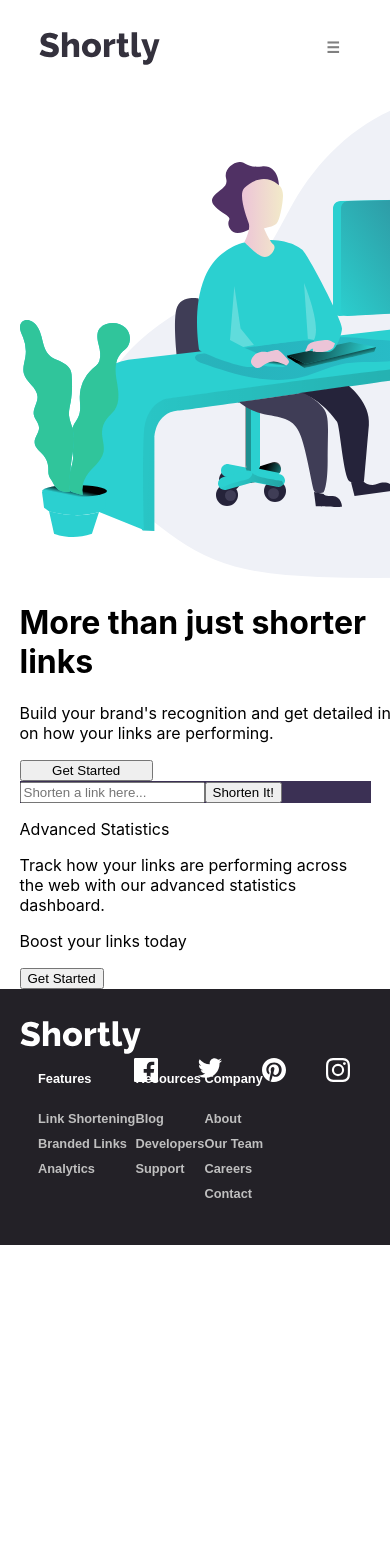
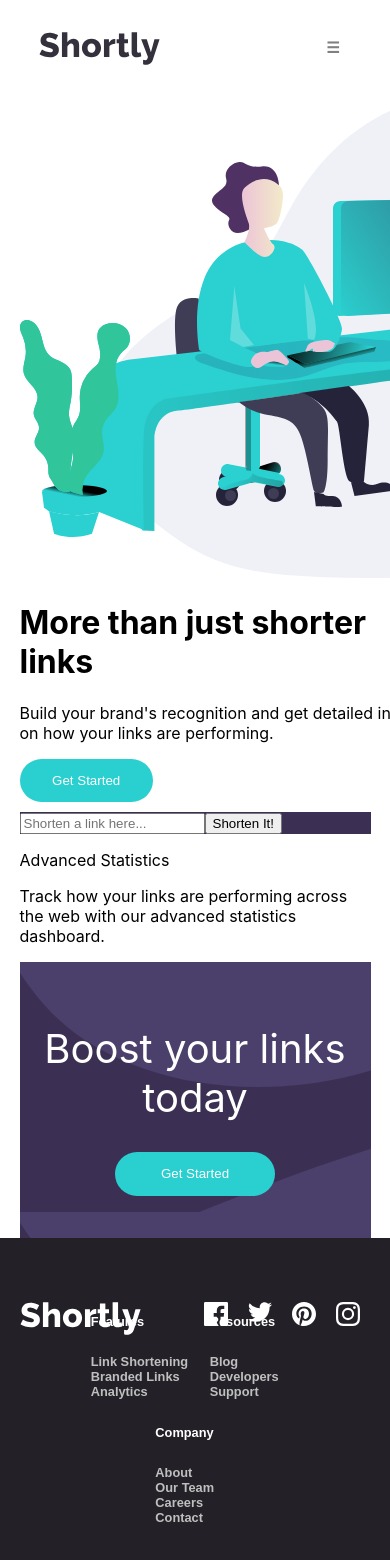
Before and after one commit to kabocha23/URL-Shortener, a React (Create React App) app: page / in a window 390 px wide. Shown: the top 1560 px of the page. Before the commit the page ends 1245 px from the top, so only its background shows below. Built offline with nearby package versions, Linux system fonts and the light colour scheme.

Commit message:
Added responsive designs

```diff
--- a/public/index.html
+++ b/public/index.html
@@ -2,7 +2,7 @@
 <html lang="en">
   <head>
     <meta charset="utf-8" />
-    <link rel="icon" href="%PUBLIC_URL%/favicon.ico" />
+    <link rel="icon" href="%PUBLIC_URL%/favicon-32x32.png" />
     <meta name="viewport" content="width=device-width, initial-scale=1" />
     <meta name="theme-color" content="#000000" />
     <meta
@@ -24,7 +24,7 @@
       work correctly both with client-side routing and a non-root public URL.
       Learn how to configure a non-root public URL by running `npm run build`.
     -->
-    <title>React App</title>
+    <title>Shortly</title>
   </head>
   <body>
     <noscript>You need to enable JavaScript to run this app.</noscript>
--- a/src/components/2. Intro/Intro.js
+++ b/src/components/2. Intro/Intro.js
@@ -1,5 +1,6 @@
 import React from 'react';
 import introWorking from '../../images/illustration-working.svg';
+import GetStartedBtn from '../../components/GetStartedBtn/GetStartedBtn';
 import './Intro.css';
 
 const Intro = () => {
@@ -10,7 +11,7 @@ const Intro = () => {
             <div className="intro-text">
                 <h1>More than just shorter links</h1>
                 <p>Build your brand's recognition and get detailed insights on how your links are performing.</p>
-                <button>Get Started</button>
+                <GetStartedBtn />
             </div>
             <div className="intro-img">
                 <img src={introWorking} alt='working'></img>
--- a/src/components/5. Boost/Boost.css
+++ b/src/components/5. Boost/Boost.css
@@ -4,4 +4,14 @@
     max-width: 1281px;
     margin-left: auto;
     margin-right: auto;
+    text-align: center;
+    padding: 2em 0;
+    background-image: url('../../images/bg-boost-desktop.svg');
+    background-color: hsl(257, 27%, 26%);
 }
+
+.boost-container p {
+    color: white;
+    font-size: 40px;
+    margin: 0.75em 0;
+}
--- a/src/components/5. Boost/Boost.js
+++ b/src/components/5. Boost/Boost.js
@@ -1,5 +1,5 @@
 import React from 'react';
-
+import GetStartedBtn from '../../components/GetStartedBtn/GetStartedBtn';
 import './Boost.css';
 
 const Boost = () => {
@@ -8,7 +8,7 @@ const Boost = () => {
     return (
     <div className="boost-container">
         <p>Boost your links today</p>
-        <button>Get Started</button>
+        <GetStartedBtn />
     </div>
     );
   }
--- a/src/components/6. Footer/Footer.css
+++ b/src/components/6. Footer/Footer.css
@@ -2,8 +2,9 @@
 
 .footer-container {
     background-color: hsl(260, 8%, 14%);
-    padding: 2em 0;
+    padding: 4em 0;
 }
+
 
 .footer-content {
     display: flex;
@@ -18,11 +19,11 @@
 .footer-header {
     display: flex;
     flex-flow: row wrap;
-    width: 100%;
+    width: 20%;
     z-index: 15;
 }
 .footer-header-brand {
-    width: 50%;
+    width: 100%;
     margin-right: auto;
     z-index: 15;
     filter: brightness(0) invert(1);
@@ -32,9 +33,10 @@
 .footer-body {
     display: flex;
     flex-flow: row wrap;
+    width: 60%;
     justify-content: space-evenly;
-    margin-left: auto;
-    margin-right: auto;
+    /* margin-left: auto;
+    margin-right: auto; */
     font-family: 'Karla', sans-serif;
     font-weight: 700;
     font-size: 0.8em;
@@ -43,13 +45,14 @@
 .footer-body-sub {
     list-style-type: none;
     z-index: 15;
+    margin-right: 5%;
 }
 .footer-body-sub ul {
     padding: 0;
 }
 .footer-body-sub ul li {
     list-style-type: none;
-    margin-bottom: 10px;
+    margin-right: 10px;
     color: hsl(0, 0%, 75%);
 }
 .footer-body-sub ul li:hover {
@@ -69,13 +72,12 @@
 
 .footer-contacts {
     display: flex;
+    justify-content: flex-end;
     width: 20%;
-    margin-left: auto;
-    justify-content: flex-end;
     z-index: 15;
 }
 .footer-contacts a {
-    margin-left: 20px;
-    margin-right: 20px;
+    margin-left: 10px;
+    margin-right: 10px;
     cursor: pointer;
 }
--- /dev/null
+++ b/src/components/GetStartedBtn/GetStartedBtn.css
@@ -0,0 +1,17 @@
+
+
+.get-started-container button {
+    color: white;
+    height: 3.25em;
+    width: 12em;
+    background-color: hsl(180, 66%, 49%);
+    border: none;
+    border-radius: 50px;
+    margin-bottom: 0.75em;
+    transition: all ease-in-out 0.2s;
+}
+
+.get-started-container button:hover {
+    cursor: pointer;
+    background-color: hsl(180, 70%, 60%);
+}
--- /dev/null
+++ b/src/components/GetStartedBtn/GetStartedBtn.js
@@ -0,0 +1,14 @@
+import React from 'react';
+import './GetStartedBtn.css';
+
+const GetStartedBtn = () => {
+
+
+    return (
+        <div className="get-started-container">
+            <button>Get Started</button>
+        </div>
+    );
+  }
+
+  export default GetStartedBtn;
```
Also changed, not shown: public/favicon-32x32.png (renamed from src/images/favicon-32x32.png), 1 other file (tests, documents, lock files or other folders).
